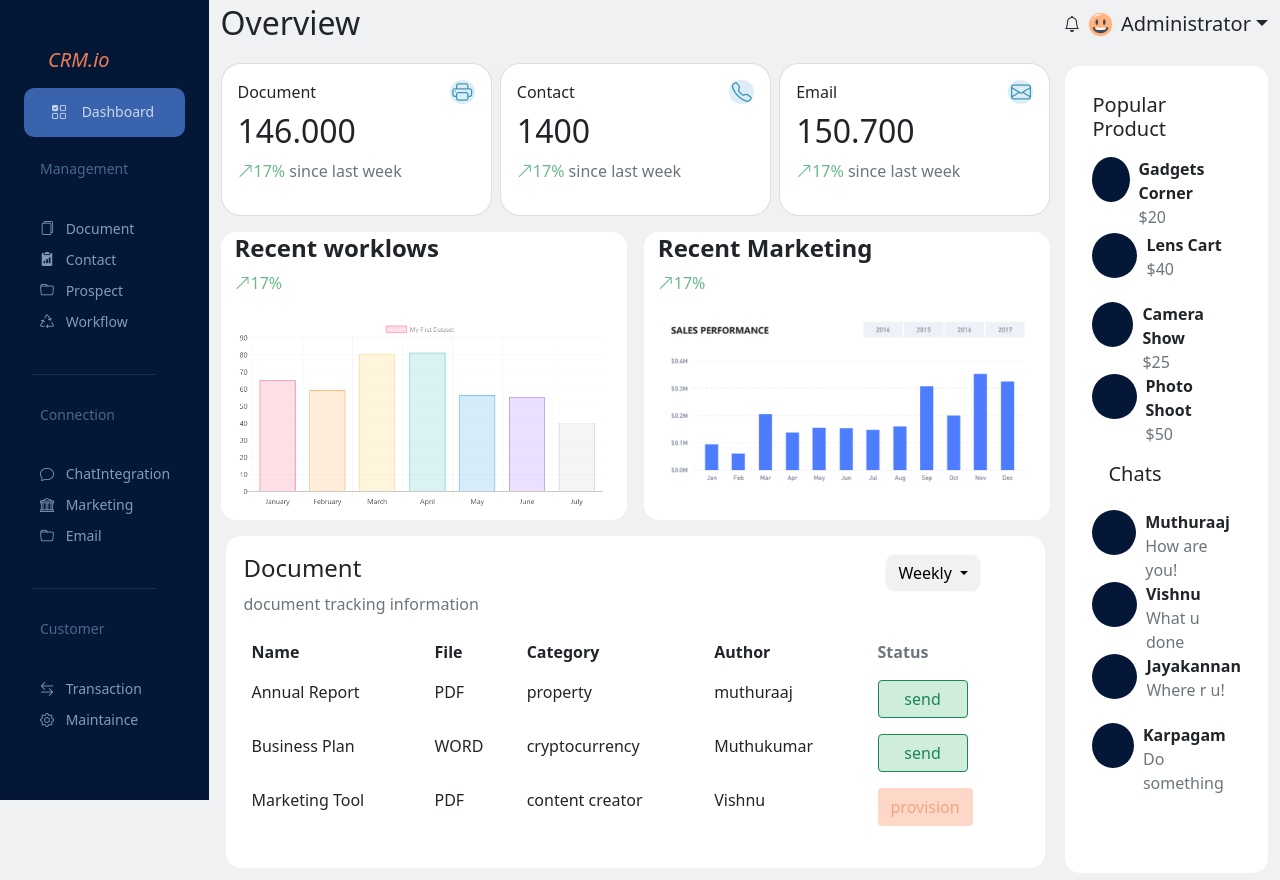
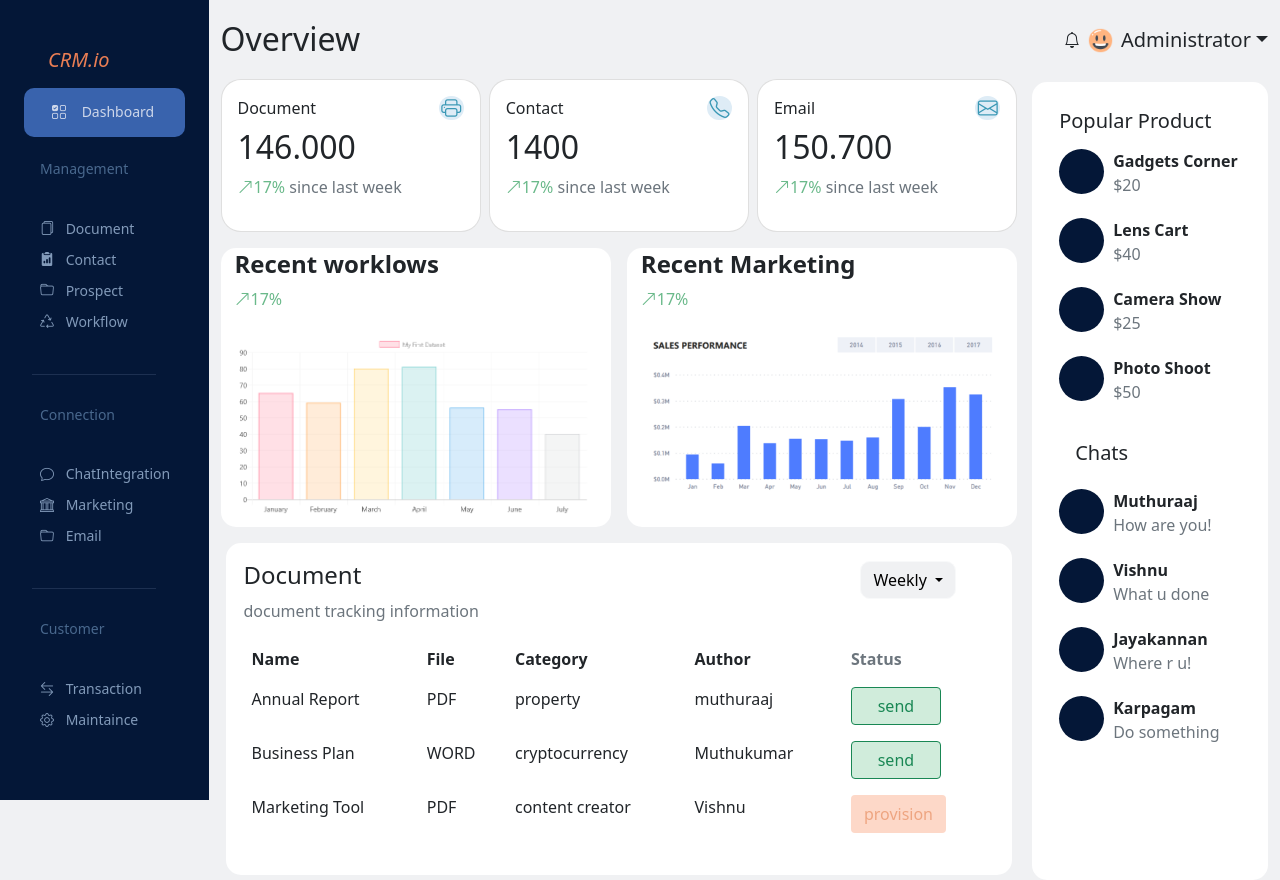
Before and after one commit to AneshSM/Dash, a plain HTML site: page index.html in a window 1280 px wide. Drawn offline with nearby package versions, Linux system fonts and the light colour scheme.

Commit message:
added a padding for header

```diff
--- a/index.html
+++ b/index.html
@@ -69,7 +69,7 @@
     <!-- body Start -->
     <div class="container mt-1">
       <!-- nav start -->
-      <div class="row ">
+      <div class="row pt-3">
         <div class="col-md-6 fw-bold">
           <h2>Overview</h2>
         </div>
--- a/style.css
+++ b/style.css
@@ -111,7 +111,7 @@ body{
     background-color: #FFFFFF;
     border: 2px solid #FFFFFF;
     border-radius: 15px;
-    width: 20%;
+    width: 30%;
 
 }
 
```
